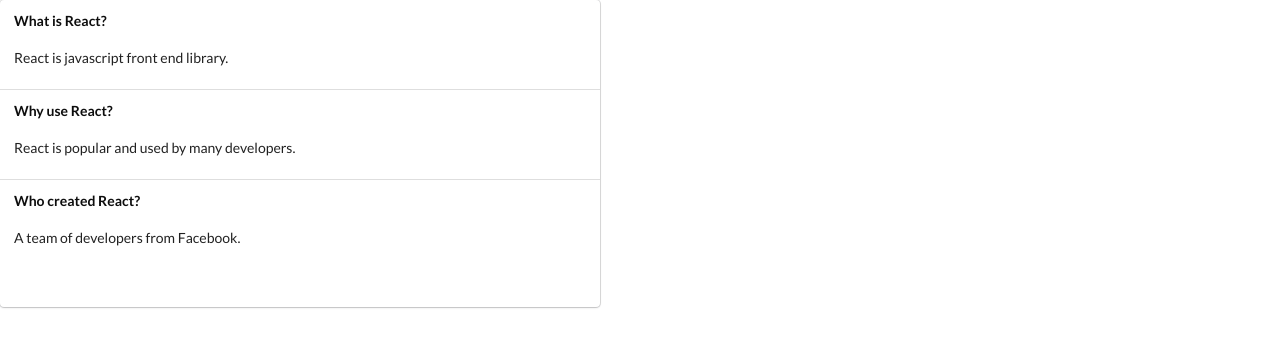
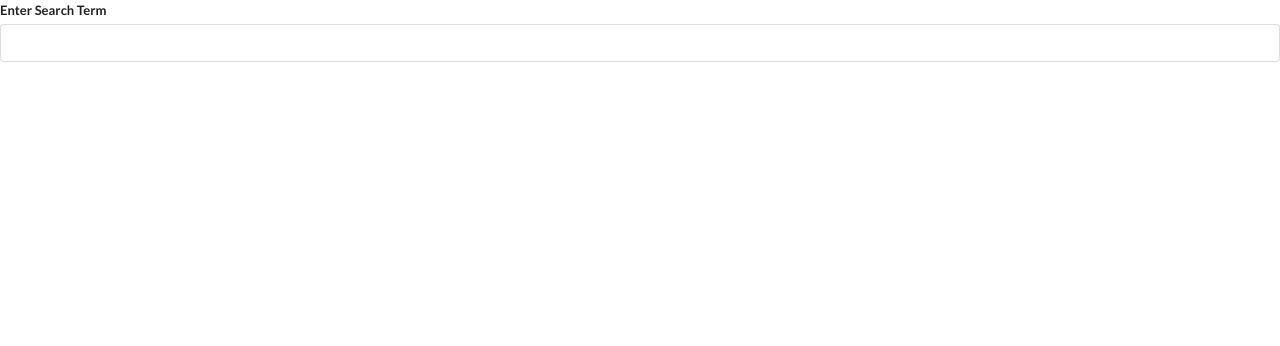
Before and after one commit to elizawtw/widgets, a React (Create React App) app: page / in a window 1280 px wide. Shown: the top 346 px of the page. Built offline with nearby package versions, Linux system fonts and the light colour scheme.

Commit message:
setup for search widget

```diff
--- a/src/App.js
+++ b/src/App.js
@@ -1,5 +1,6 @@
 import React from "react";
 import Accordion from "./components/Accordion";
+import Search from "./components/Search";
 
 const items = [
   {
@@ -20,8 +21,8 @@
 
   return (
     <div>
-
-      { <Accordion items={items}/> /*name of prop is items and the value is the items array */}
+     <Search />
+      {/* { <Accordion items={items}/> /*name of prop is items and the value is the items array */}
     </div>
   );
 };
--- a/src/components/Accordion.js
+++ b/src/components/Accordion.js
@@ -6,23 +6,24 @@
 
   //helper function to click on title
   const onTitleClick = (index) => {
-    setActiveIndex(index);
+    setActiveIndex(index); //entire component will rerender
   };
 
   const renderedItems = items.map((item, index) => {
+    const active = index === activeIndex ? 'active' : '';
     return (
       <React.Fragment key={item.title}>
         <div
-          className="title active"
+          className={`title ${active}`}
           onClick={() => {
             onTitleClick(index);
           }}
-        >
-          {" "}
-          {/*use arrow function because we don't want the onTitleClick function to invoke at instant when our list of items are rendered*/}
+        >{/*use arrow function because we don't want the onTitleClick function to invoke at instant when our list of items are rendered*/}
+          <i className="dropdown icon"></i>
+
           {item.title}
         </div>
-        <div className="content active">
+        <div className={`content ${active}`}>
           <p>{item.content}</p>
         </div>
       </React.Fragment>
@@ -31,7 +32,7 @@
   return (
     <div className="ui styled accordion">
       {renderedItems}
-      <h1>{activeIndex}</h1>
+
     </div>
   );
 };
--- /dev/null
+++ b/src/components/Search.js
@@ -0,0 +1,21 @@
+import React, { useState } from "react";
+
+const Search = () => {
+  const [term, setTerm] = useState("");
+  return (
+    <div>
+      <div className="ui form">
+        <div className="field">
+          <label>Enter Search Term</label>
+          <input
+
+            className="input"
+            value={term}
+            onChange={(e) => setTerm(e.target.value)}
+          />
+        </div>
+      </div>
+    </div>
+  );
+};
+export default Search;
```
